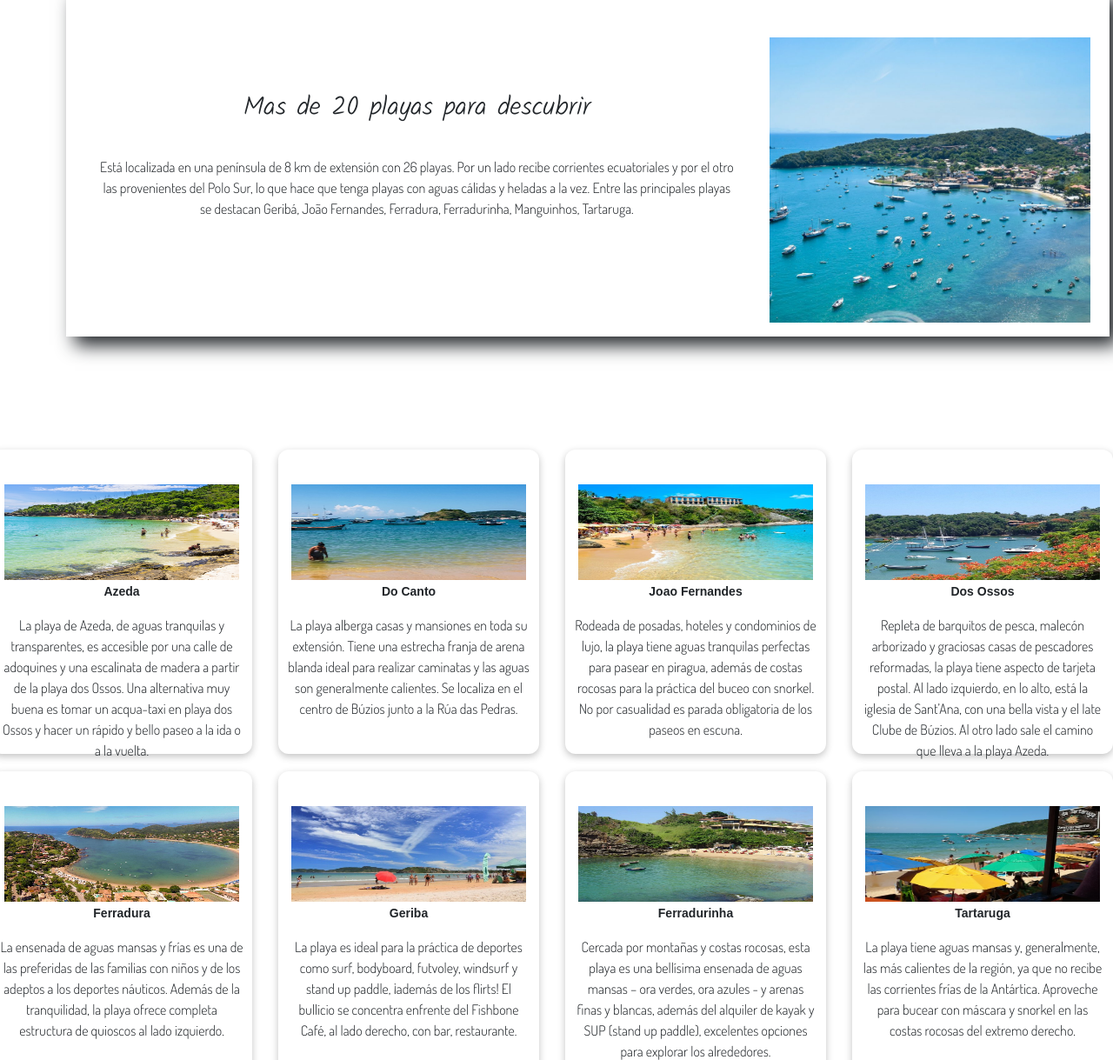
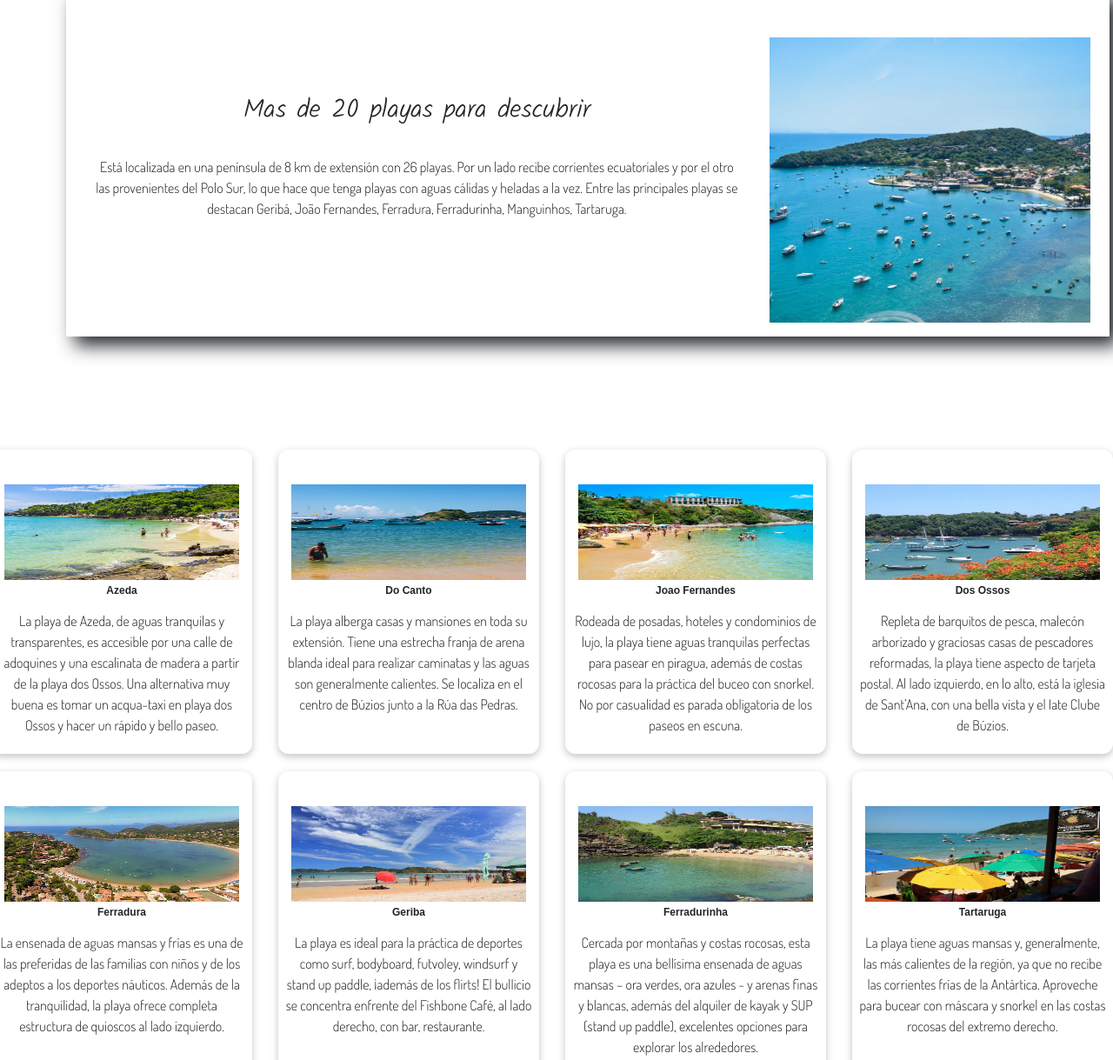
Before and after one commit to capelli27A/ProyectoCoderHouse, a plain HTML site: page pages/playas.html in a window 1280 px wide. Shown: the part 766-1985 px from the top of the page at 87% size. Drawn offline with Linux system fonts and the light colour scheme; a web font is replaced by a local one.

```diff
--- a/css/style.css
+++ b/css/style.css
@@ -79,13 +79,12 @@
     padding: 15px;
 }
 .sec-main p{
-    padding: 15px;
+    padding: 12px;
 }
 
 h3{
-
     padding-top: 5px;
-    font-size: 14px;
+    font-size: 12px;
     font-family: Arial, Helvetica, sans-serif;
     font-weight: bold;
 
@@ -95,9 +94,8 @@
     background-color: #ccc;
 }
 p {
-
     font-family: 'Dosis', sans-serif;
-    padding: 10px;
+    padding: 8px;
 }
 .fotos {
 
--- a/pages/playas.html
+++ b/pages/playas.html
@@ -77,7 +77,7 @@
             <img src="../imagenes-buzios/playa-azeda.jpg" alt="Praia Azeda">
             <h3>Azeda</h3>
         <p>
-            La playa de Azeda, de aguas tranquilas y transparentes, es accesible por una calle de adoquines y una escalinata de madera a partir de la playa dos Ossos. Una alternativa muy buena es tomar un acqua-taxi en playa dos Ossos y hacer un rápido y bello paseo a la ida o a la vuelta.
+            La playa de Azeda, de aguas tranquilas y transparentes, es accesible por una calle de adoquines y una escalinata de madera a partir de la playa dos Ossos. Una alternativa muy buena es tomar un acqua-taxi en playa dos Ossos y hacer un rápido y bello paseo.
         </p>
             </article>
         <article>
@@ -99,7 +99,7 @@
             <img src="../imagenes-buzios/playa-osso.jpg" alt="Praia Dos Ossos">
             <h3>Dos Ossos</h3>
             <p>
-                Repleta de barquitos de pesca, malecón arborizado y graciosas casas de pescadores reformadas, la playa tiene aspecto de tarjeta postal. Al lado izquierdo, en lo alto, está la iglesia de Sant’Ana, con una bella vista y el Iate Clube de Búzios. Al otro lado sale el camino que lleva a la playa Azeda.
+                Repleta de barquitos de pesca, malecón arborizado y graciosas casas de pescadores reformadas, la playa tiene aspecto de tarjeta postal. Al lado izquierdo, en lo alto, está la iglesia de Sant’Ana, con una bella vista y el Iate Clube de Búzios.
             </p>
         </article>
         <article>
```
